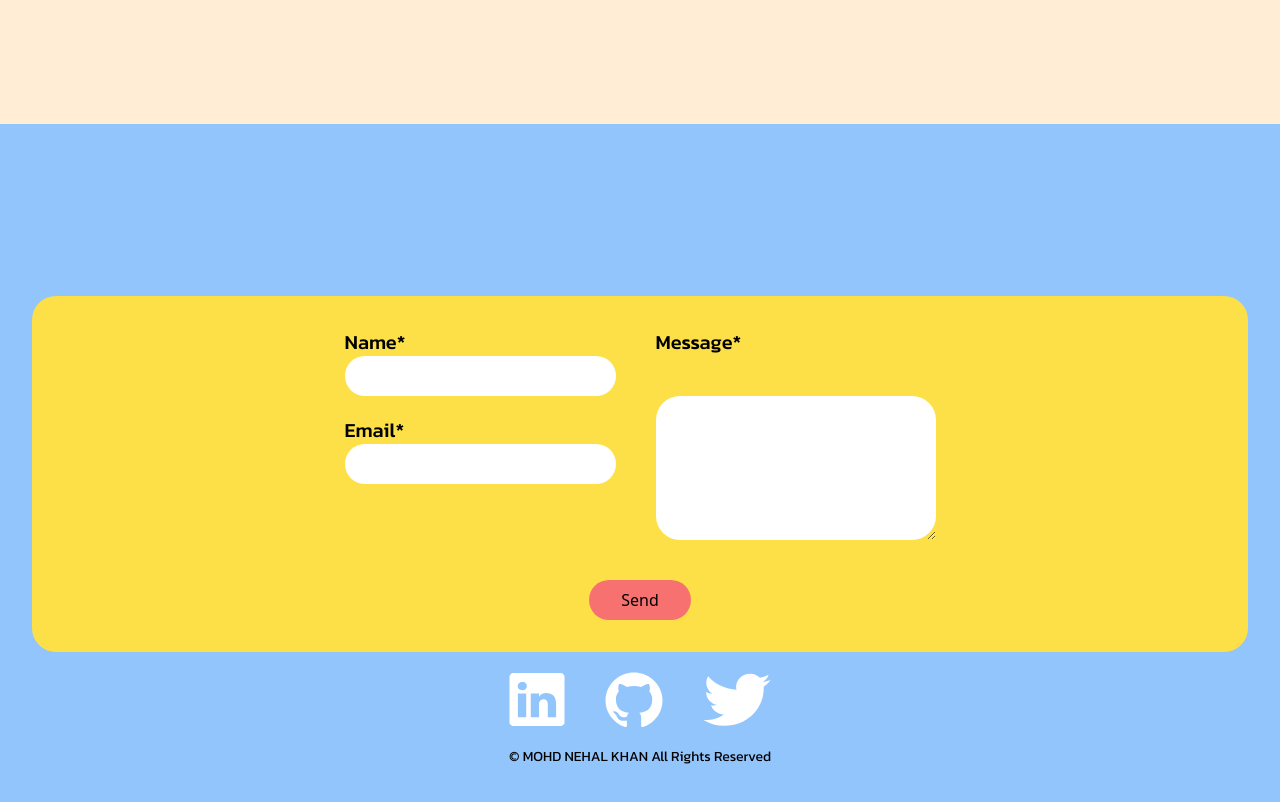
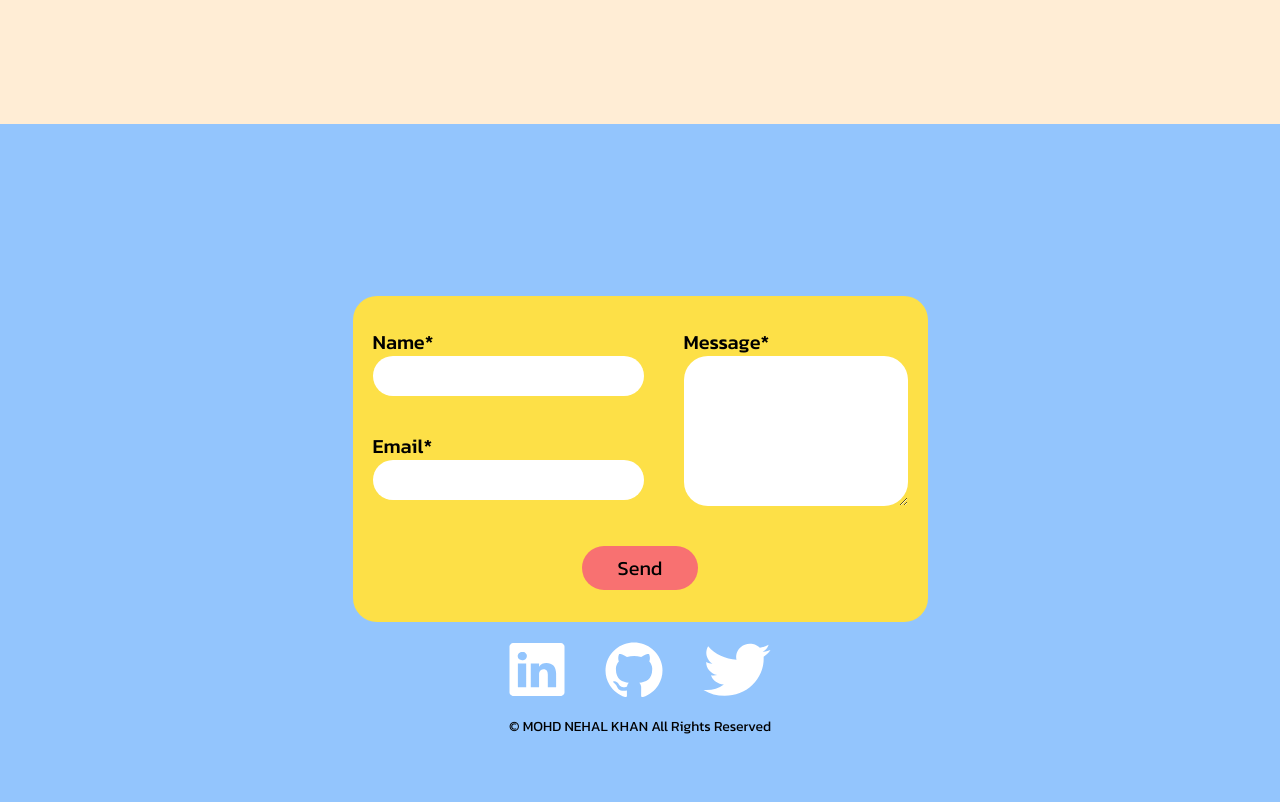
Before and after one commit to MOHDNEHALKHAN/Nehal-Portfolio, a React (Vite) app: page / in a window 1280 px wide. Shown: the part 5380-6182 px from the top of the page. Built offline with nearby package versions, Linux system fonts and the light colour scheme; a web font is replaced by a local one.

Commit message:
fix the form sizes issue & removed outline when clicked on input & textarea

```diff
--- a/src/components/ContactForm.jsx
+++ b/src/components/ContactForm.jsx
@@ -23,29 +23,29 @@ function ContactForm() {
         });
     }); {
         return (
-            <div className="  flex flex-col px-5 lg:px-10 xl:px-8 py-24 md:py-20 lg:py-20 xl:py-18  w-full bg-blue-300 overflow-hidden">
+            <div className="  flex flex-col px-5 lg:px-10 xl:px-8 py-24 md:py-20 lg:py-20 xl:py-18  w-full bg-blue-300 overflow-hidden items-center">
                 <div className="form flex flex-col items-center md:pt-6 lg:pt-6 xl:pt-6 py-5">
                     <p className="font-['Goldman'] text-xl md:text-2xl lg:text-2xl xl:text-2xl font-bold text-white">CONTACT ME</p>
                 </div>
-                <div className='flex flex-col items-center py-8 px-5 bg-yellow-300 gap-10 rounded-3xl'>
+                <div className='flex flex-col items-center py-8 px-5 bg-yellow-300 gap-10 rounded-3xl max-w-3xl justify-center'>
                     <div className='flex flex-col lg:flex-row xl:flex-row gap-10'>
-                        <div className='flex flex-col gap-5'>
+                        <div className='flex flex-col gap-9'>
                             <div className='flex flex-col'>
                                 <label className='font-[Kanit] font-medium text-xl'>Name*</label>
-                                <input type='text' className='rounded-full py-2 px-5'/>
+                                <input type='text' className='rounded-full py-2 px-5 focus:outline-none focus:border-transparent'/>
                             </div>
                             <div className='flex flex-col'>
                                 <label className='font-[Kanit] font-medium text-xl'>Email*</label>
-                                < input type='email' className='rounded-full py-2 px-5' />
+                                < input type='email' className='rounded-full py-2 px-5 focus:outline-none focus:border-transparent' />
                             </div>
                         </div>
-                        <div className='flex flex-col gap-10'>
+                        <div className='flex flex-col'>
                             <label className='font-[Kanit] font-medium text-xl'>Message*</label>
-                            <textarea type='text' className='rounded-3xl py-12 px-10' />
+                            <textarea type='text' className='rounded-3xl py-4 px-3 h-[150px] focus:outline-none focus:border-transparent' />
                         </div>
                     </div>
                     <div >
-                        <button className='bg-red-400 rounded-full py-2 px-8'>Send</button>
+                        <button className='bg-red-400 rounded-full py-2 px-9 font-[Kanit] text-xl'>Send</button>
                     </div>
 
                 </div>
```
